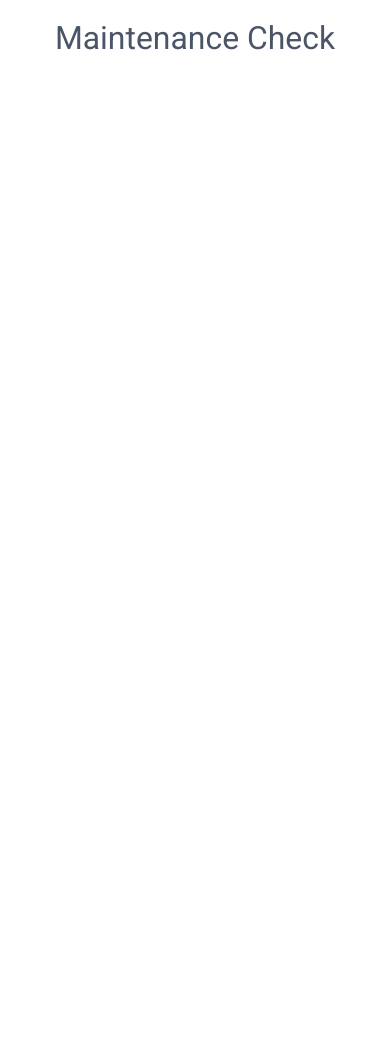
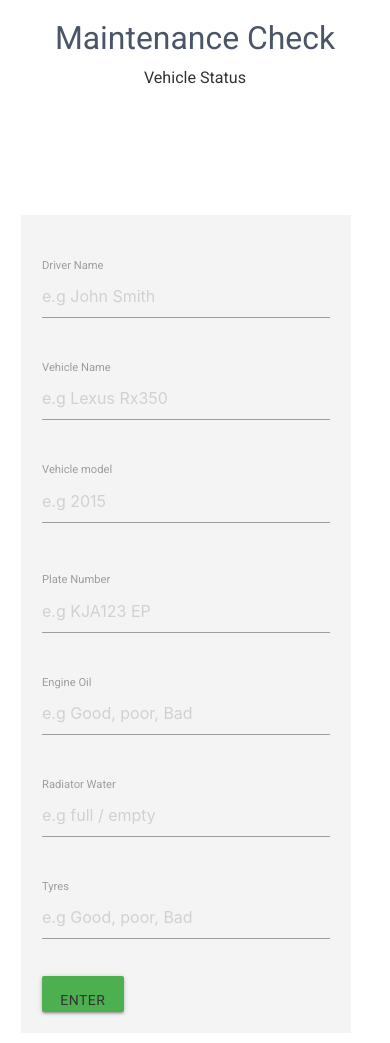
Before and after one commit to akinreposition/vehicle_maintenance, a React (Create React App) app in the folder client/: page /maintenance in a window 390 px wide. Before the commit the page ends 844 px from the top, so only its background shows below. Built offline with nearby package versions, Linux system fonts and the light colour scheme.

Commit message:
add maintenace modal,refactored store.js for state management

```diff
--- a/client/src/components/auth/Register.js
+++ b/client/src/components/auth/Register.js
@@ -21,7 +21,7 @@ const Register = ({
       clearErrors();
     }
     // eslint-disable-next-line
-  }, [error, isAuthenticated, navigate]);
+  }, [error, isAuthenticated]);
 
   const [user, setUser] = useState({
     firstName: "",
--- a/client/src/components/layout/NavBar.js
+++ b/client/src/components/layout/NavBar.js
@@ -37,7 +37,9 @@ const NavBar = ({ title, icon, logout }) => {
   // );
   return (
     <div className="navbar bg-primary">
-      <h6>{title}</h6>
+      <Link to="/">
+        <h6>{title}</h6>
+      </Link>
       <ul className="text-right">
         <li>
           <Link to="/register">Register</Link>
--- a/client/src/components/maintenances/AddMaintenanceModal.js
+++ b/client/src/components/maintenances/AddMaintenanceModal.js
@@ -1,175 +1,166 @@
-import React, { useState } from "react";
-import TechSelectOptions from "../techs/TechSelectOptions";
-import { connect } from "react-redux";
-import PropTypes from "prop-types";
-import { addMaintenance } from "../../actions/maintenanceAction";
+import React, { Fragment, useState } from "react";
+import car_inspection from "../../asset/car_inspection.jpg";
 import M from "materialize-css/dist/js/materialize.min.js";
 
-const AddMaintenanceModal = ({ addMaintenance }) => {
-  const [attention, setAttention] = useState(false);
-  const [radiatorWater, setRadiatorWater] = useState(false);
-  const [tyre, setTyre] = useState(true);
-  const [engineOil, setEngineOil] = useState(true);
-  const [headLight, setHeadLight] = useState(true);
+const AddMaintenanceModal = () => {
+  const [vehicleInspection, setVehicleInspection] = useState({
+    driver: "",
+    vehicleName: "",
+    vehicleModel: "",
+    plateNumber: "",
+    tyres: "",
+    engineOil: "",
+    radiatorWater: "",
+  });
+  const {
+    driver,
+    vehicleName,
+    vehicleModel,
+    plateNumber,
+    tyres,
+    engineOil,
+    radiatorWater,
+  } = vehicleInspection;
 
-  const [dailyChecks, setDailyChecks] = useState({
-    driver: "",
-    technician: "",
-    mileage: "",
-    message: "",
+  const onChange = (e) =>
+    setVehicleInspection({
+      ...vehicleInspection,
+      [e.target.name]: e.target.value,
     });
-  const onChange = (e) =>
-    setDailyChecks({ ...dailyChecks, [e.target.name]: e.target.value });
-
-  const { driver, mileage, message, technician } = dailyChecks;
 
   const onSubmit = (e) => {
     e.preventDefault();
-    if (message === "") {
-      M.toast({ html: "please enter a message" });
-    } else if (driver === "") {
-      M.toast({ html: "please enter a driver name" });
-    } else if (mileage === "") {
-      M.toast({ html: "please enter a mileage" });
+    if (driver === "") {
+      M.toast({ html: "Input driver name" });
     } else {
-      const newMaintenace = {
-        attention,
-        message,
-        driver,
-        radiatorWater,
-        tyre,
-        engineOil,
-        headLight,
-        date: new Date(),
-      };
-
-      addMaintenance(newMaintenace);
-
-      M.toast({ html: `Maintenace checked by ${driver}` });
-
-      // Clear Fields
-      setDailyChecks({
+      console.log(driver, vehicleName, vehicleModel, plateNumber);
+    }
+    setVehicleInspection({
       driver: "",
-        mileage: "",
-        message: "",
+      vehicleName: "",
+      vehicleModel: "",
+      plateNumber: "",
+      tyres: "",
+      engineOil: "",
+      radiatorWater: "",
     });
-    }
   };
   return (
-    <div id="add-log-modal" className="modal" style={modalStyle}>
-      <div className="modal-content">
-        <h4> Vehicle Daily Check</h4>
-
-        <div className="row>">
-          <div className="input-field">
+    <Fragment>
+      <h6 className="text-center"> Vehicle Status</h6>
+      <div className="grid-2">
+        <div className="py-3">
+          <img
+            src={car_inspection}
+            width="auto"
+            height="auto"
+            alt="vehicle inspection"
+          />
+        </div>
+        <div >
+          <section className="grid-2" style={modalStyle}>
+            <form className="m-card">
+              <span>
+                <div className="row">
+                  <div className="form-group">
+                    <label htmlFor="driver">Driver Name</label>
                     <input
                       type="text"
-              name="message"
-              value={message}
+                      name="driver"
+                      value={driver}
                       onChange={onChange}
+                      placeholder="e.g John Smith"
+                      required
                     />
-            <label htmlFor="message" className="active">
-              Vehicle state
-            </label>
-          </div>
-        </div>
-
-        <div className="row>">
-          <div className="input-field">
-            <input
-              type="number"
-              name="mileage"
-              value={mileage}
-              onChange={onChange}
-            />
-            <label htmlFor="mileage" className="active">
-              Mileage
-            </label>
                   </div>
                 </div>
 
                 <div className="row">
-          <div className="input-field">
-            <select
-              name="driver"
-              value={driver}
-              className="browser-default"
+                  <div className="form-group">
+                    <label htmlFor="driver">Vehicle Name</label>
+                    <input
+                      type="text"
+                      name="vehicleName"
+                      value={vehicleName}
                       onChange={onChange}
-            >
-              <option value="" disabled>
-                Select Driver
-              </option>
-              <TechSelectOptions />
-            </select>
+                      placeholder="e.g Lexus Rx350"
+                      required
+                    />
                   </div>
                 </div>
 
                 <div className="row">
-          <div className="input-field">
-            <select
-              name="tehcnician"
-              value={technician}
-              className="browser-default"
+                  <div className="form-group">
+                    <label htmlFor="driver">Vehicle model</label>
+                    <input
+                      type="number"
+                      name="vehicleModel"
+                      value={vehicleModel}
                       onChange={onChange}
-            >
-              <option value="" disabled>
-                Select Technician
-              </option>
-              <TechSelectOptions />
-            </select>
+                      placeholder="e.g 2015"
+                      required
+                    />
                   </div>
                 </div>
 
                 <div className="row">
-          <div className="input-field">
-            <p>
-              <label>
-                {" "}
-                Radiator
+                  <div className="form-group">
+                    <label htmlFor="driver">Plate Number</label>
                     <input
-                  type="radio"
-                  className="radio"
-                  checked={radiatorWater}
-                  onChange={(e) => setRadiatorWater(!radiatorWater)}
+                      type="text"
+                      name="plateNumber"
+                      value={plateNumber}
+                      onChange={onChange}
+                      placeholder="e.g KJA123 EP"
+                      required
                     />
-              </label>
-            </p>
+                  </div>
+                </div>
+              </span>
+              <span>
+                <div className="row">
+                  <div className="form-group">
+                    <label htmlFor="driver">Engine Oil</label>
+                    <input
+                      type="text"
+                      name="engineOil"
+                      value={engineOil}
+                      onChange={onChange}
+                      placeholder="e.g Good, poor, Bad"
+                      required
+                    />
                   </div>
                 </div>
 
                 <div className="row">
-          <div className="input-field">
-            <p>
-              <label>
-                {" "}
-                Tyre
+                  <div className="form-group">
+                    <label htmlFor="driver">Radiator Water</label>
                     <input
-                  type="radio"
-                  className="radio"
-                  checked={tyre}
-                  onChange={(e) => setTyre(tyre)}
+                      type="text"
+                      name="radiatorWater"
+                      value={radiatorWater}
+                      onChange={onChange}
+                      placeholder="e.g full / empty"
+                      required
                     />
-              </label>
-            </p>
                   </div>
                 </div>
 
                 <div className="row">
-          <div className="input-field">
-            <p>
-              <label>
+                  <div className="form-group">
+                    <label htmlFor="driver">Tyres</label>
                     <input
-                  type="checkbox"
-                  className="filled-in"
-                  checked={attention}
-                  onChange={(e) => setAttention(!attention)}
+                      type="text"
+                      name="tyres"
+                      value={tyres}
+                      onChange={onChange}
+                      placeholder="e.g Good, poor, Bad"
+                      required
                     />
-                <span>Needs Attention</span>
-              </label>
-            </p>
                   </div>
                 </div>
-      </div>
+              </span>
+
               <div className="modal-footer">
                 <a
                   href="#!"
@@ -180,15 +171,16 @@ const AddMaintenanceModal = ({ addMaintenance }) => {
                   Enter
                 </a>
               </div>
+            </form>
+          </section>
         </div>
+      </div>
+    </Fragment>
   );
-};
-AddMaintenanceModal.propTypes = {
-  addMaintenance: PropTypes.func.isRequired,
 };
 
 const modalStyle = {
-  width: "75%",
+  width: "90%",
   height: "75%",
 };
-export default connect(null, { addMaintenance })(AddMaintenanceModal);
+export default AddMaintenanceModal;
--- a/client/src/components/maintenances/Maintenance.js
+++ b/client/src/components/maintenances/Maintenance.js
@@ -1,11 +1,12 @@
 import React from "react";
 import PropTypes from "prop-types";
+import AddMaintenanceModal from "./AddMaintenanceModal";
 
 const Maintenance = () => {
   return (
     <div>
       <h4 className="head-maintenance text-center">Maintenance Check</h4>
-
+      <AddMaintenanceModal />
     </div>
   );
 };
--- a/client/src/styles/component/maintenance.css
+++ b/client/src/styles/component/maintenance.css
@@ -3,3 +3,22 @@
     color: var(--gray-700-color);
     /* flex: auto; */
 }
+
+/* maintenance Cards */
+.m-card {
+    padding: 1.5rem;
+    border: #ccc 1px ;
+    margin: 0.7rem 0;
+    background: var(--light-color);
+  }
+
+/* Mobile Styles */
+@media (max-width: 700px) {
+    div > img {
+        display: none;
+    }
+
+    .m-card {
+        margin-left: 1.5rem;
+    }
+}
```
Also changed, not shown: client/src/reducers/authReducer.js (+9 -2 lines), client/src/store.js (+33 -2 lines), client/src/actions/maintenanceAction.js (added), client/src/asset/car_inspection.jpg (added), 1 other file (tests, documents, lock files or other folders). Lines whose indentation alone changed are shown as unchanged.
